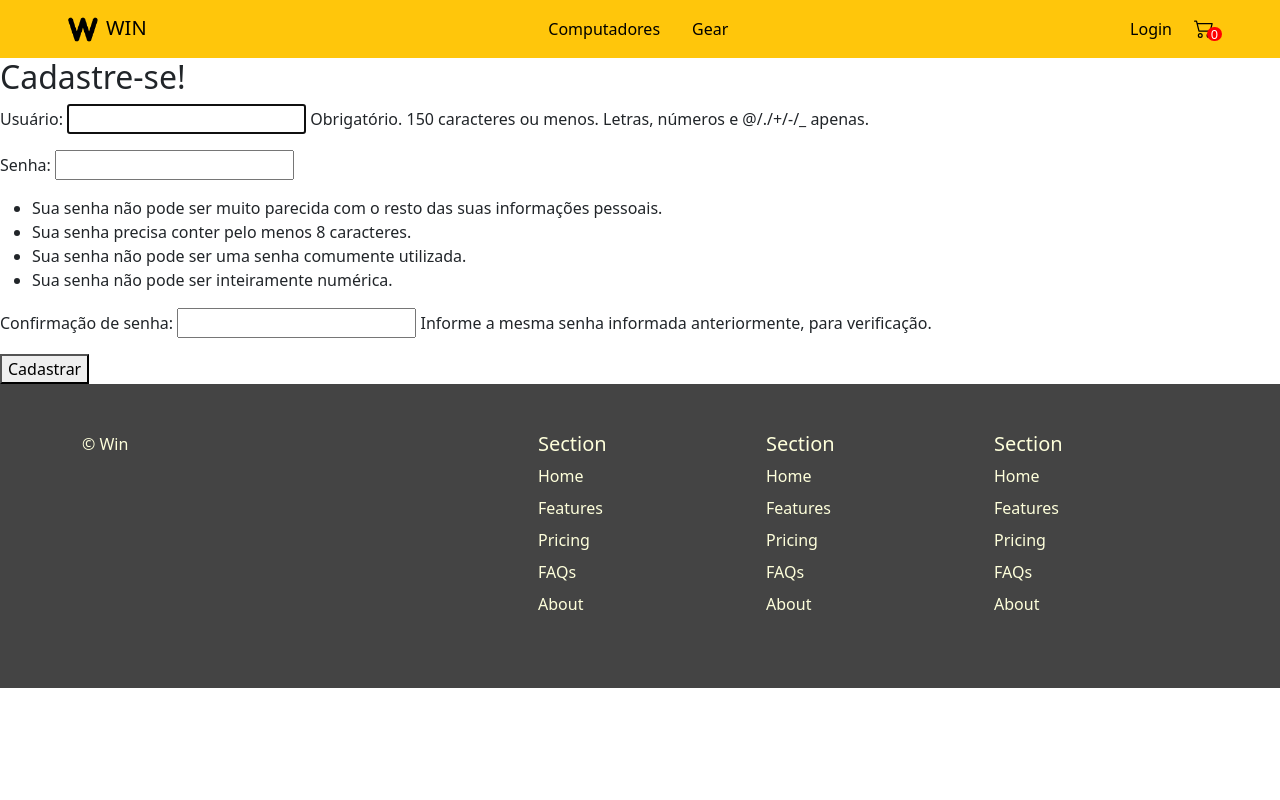
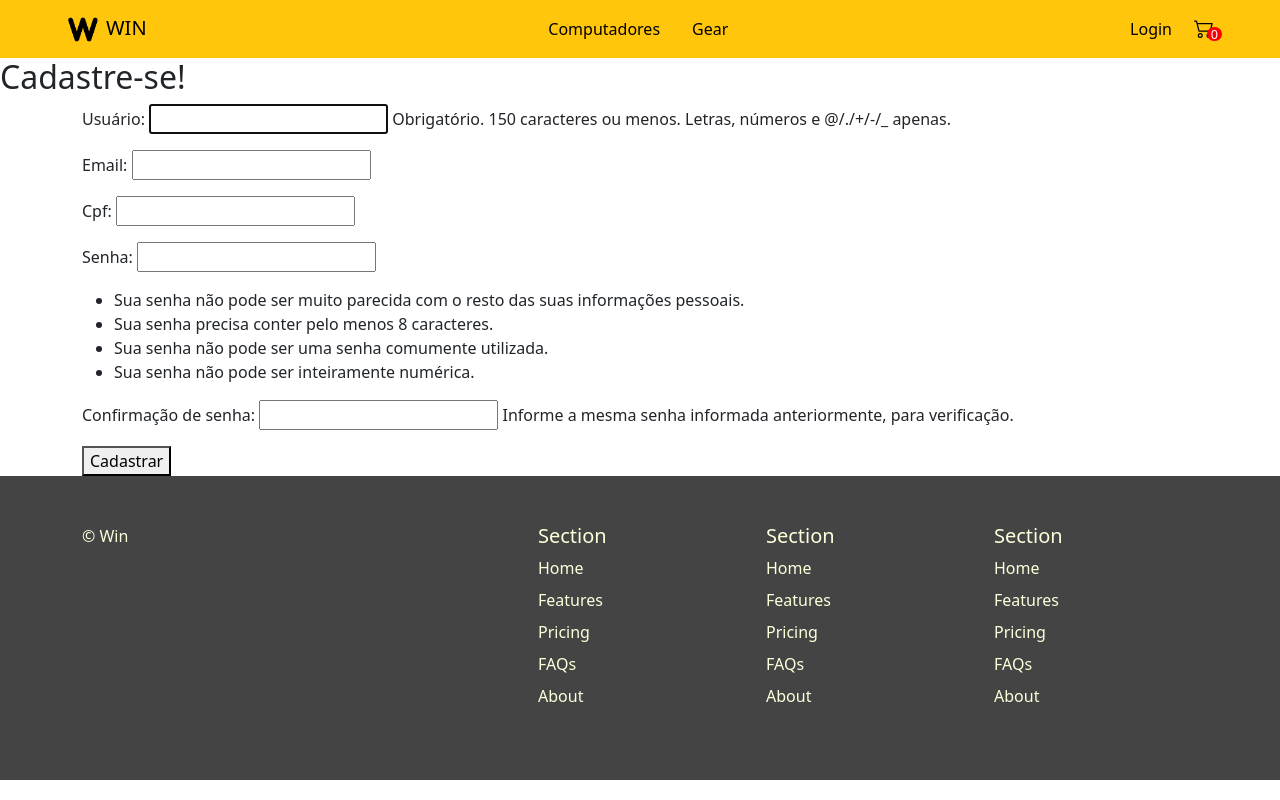
Before and after one commit to Rafaells-dv/WINecommerce, a Django app: page /cadastro/ in a window 1280 px wide. Run offline with Django 4.2, Linux system fonts and the light colour scheme.

Commit message:
pagina de cadastro atualizada

```diff
--- a/templates/registration/cadastro.html
+++ b/templates/registration/cadastro.html
@@ -4,9 +4,13 @@
 
 {% block content %}
   <h2>Cadastre-se!</h2>
+<div class="container">
   <form method="post">
     {% csrf_token %}
+    <fieldset class="form-group">
     {{ form.as_p }}
+    </fieldset>
     <button type="submit">Cadastrar</button>
   </form>
+</div>
 {% endblock %}
--- /dev/null
+++ b/venda/forms.py
@@ -0,0 +1,13 @@
+from django.contrib.auth.forms import UserCreationForm
+from django import forms
+from django.contrib.auth.models import User
+
+
+class CriarContaForm(UserCreationForm):
+
+    email = forms.EmailField()
+    cpf = forms.IntegerField()
+
+    class Meta:
+        model = User
+        fields = ('username', 'email', 'cpf', 'password1', 'password2')
--- a/venda/views.py
+++ b/venda/views.py
@@ -1,8 +1,9 @@
-from django.views.generic import  DetailView, CreateView
+from django.views.generic import  DetailView, CreateView, FormView
 from .models import *
 from django.contrib.auth.forms import UserCreationForm
 from django.urls import reverse_lazy
 from django.shortcuts import render
+from .forms import CriarContaForm
 from django.http import JsonResponse
 import json
 
@@ -77,7 +78,6 @@ class ProductDetailView(DetailView):
     model = Produto
 
 
-class CadastroView(CreateView):
-    form_class = UserCreationForm
-    success_url = reverse_lazy("login")
+class CadastroView(FormView):
+    form_class = CriarContaForm
     template_name = "registration/cadastro.html"
```
Also changed, not shown: db.sqlite3, venda/models.py (line endings or trailing spaces).
